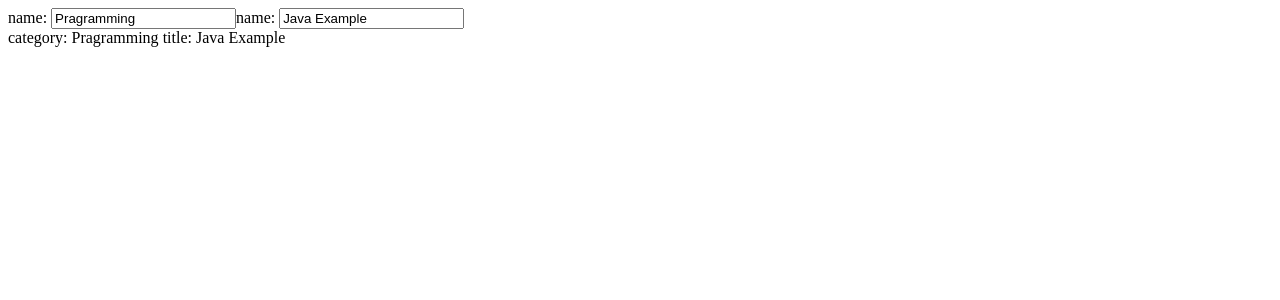
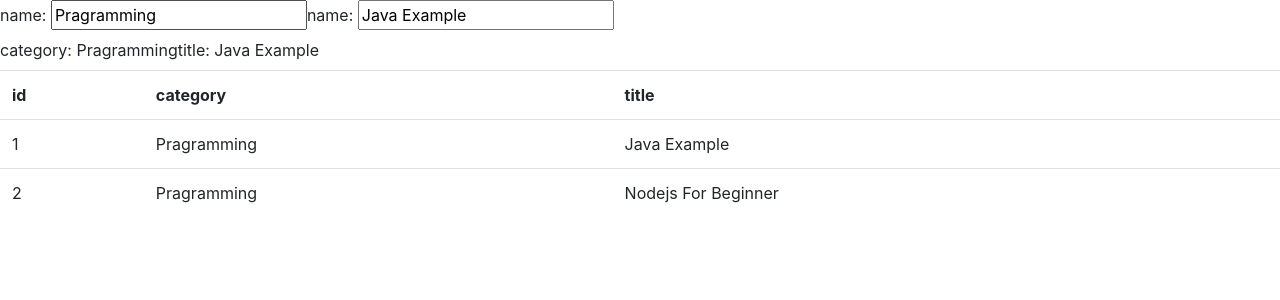
Before and after one commit to leenawat/angular7-crud, an Angular app: page / in a window 1280 px wide. Shown: the top 300 px of the page. Built offline with nearby package versions, Linux system fonts and the light colour scheme.

Commit message:
for loop table and bootstrap css

```diff
--- a/src/app/app.component.html
+++ b/src/app/app.component.html
@@ -11,4 +11,18 @@
   <label>title:
     {{ article.title }}
   </label>
+  <div>
+    <table  class="table">
+      <tr>
+        <th>id</th>
+        <th>category</th>
+        <th>title</th>
+      </tr>
+      <tr *ngFor="let article of articles">
+        <td>{{ article.id }}</td>
+        <td>{{ article.category }}</td>
+        <td>{{ article.title }}</td>
+      </tr>
+    </table>
+  </div>
 </div>
--- a/src/app/app.component.ts
+++ b/src/app/app.component.ts
@@ -12,4 +12,16 @@ export class AppComponent {
       title: 'Java Example',
       category: 'Pragramming'
     };
+
+  articles = [
+    {
+      id: 1,
+      title: 'Java Example',
+      category: 'Pragramming'
+    }, {
+      id: 2,
+      title: 'Nodejs For Beginner',
+      category: 'Pragramming'
+    },
+  ];
 }
--- a/src/index.html
+++ b/src/index.html
@@ -1,5 +1,6 @@
 <!doctype html>
 <html lang="en">
+
 <head>
   <meta charset="utf-8">
   <title>Angular7Crud</title>
@@ -7,8 +8,12 @@
 
   <meta name="viewport" content="width=device-width, initial-scale=1">
   <link rel="icon" type="image/x-icon" href="favicon.ico">
+  <link href="https://stackpath.bootstrapcdn.com/bootstrap/4.1.3/css/bootstrap.min.css" rel="stylesheet" integrity="sha384-MCw98/SFnGE8fJT3GXwEOngsV7Zt27NXFoaoApmYm81iuXoPkFOJwJ8ERdknLPMO"
+    crossorigin="anonymous">
 </head>
+
 <body>
   <app-root></app-root>
 </body>
+
 </html>
```
